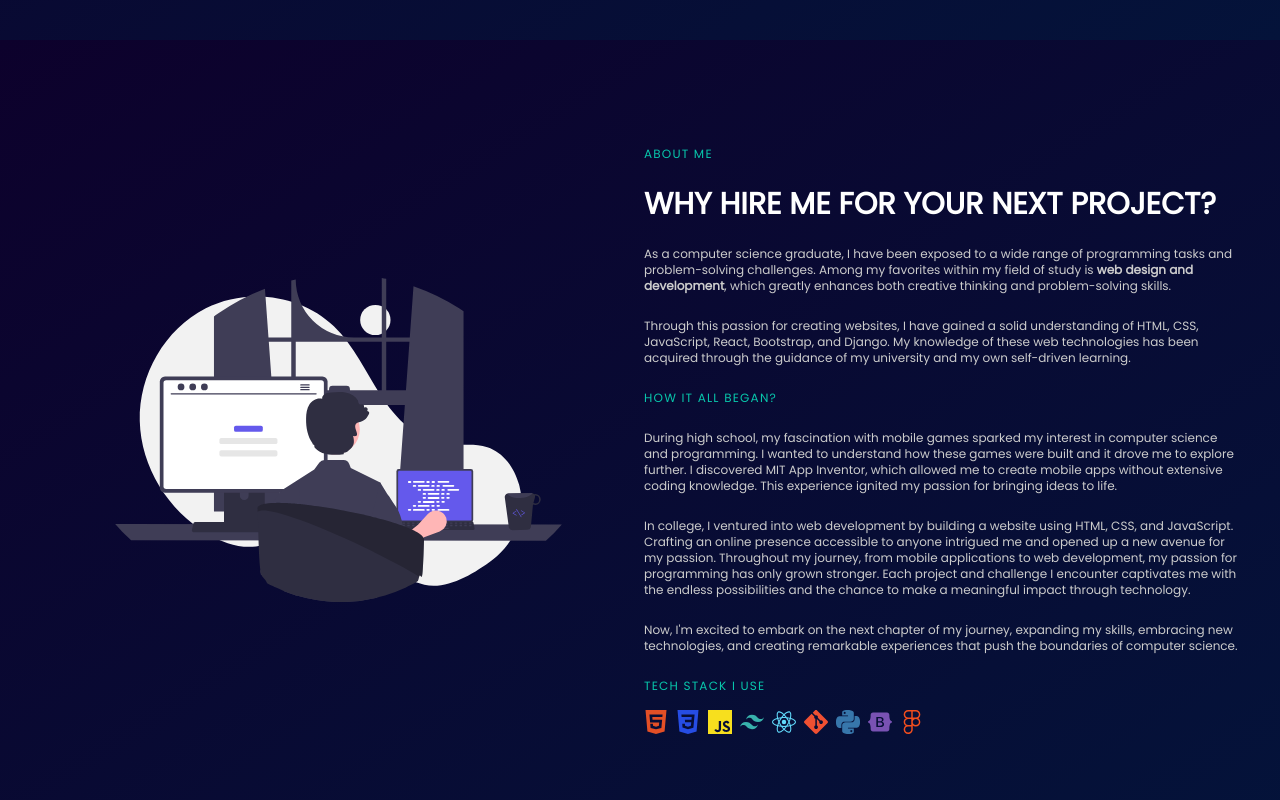
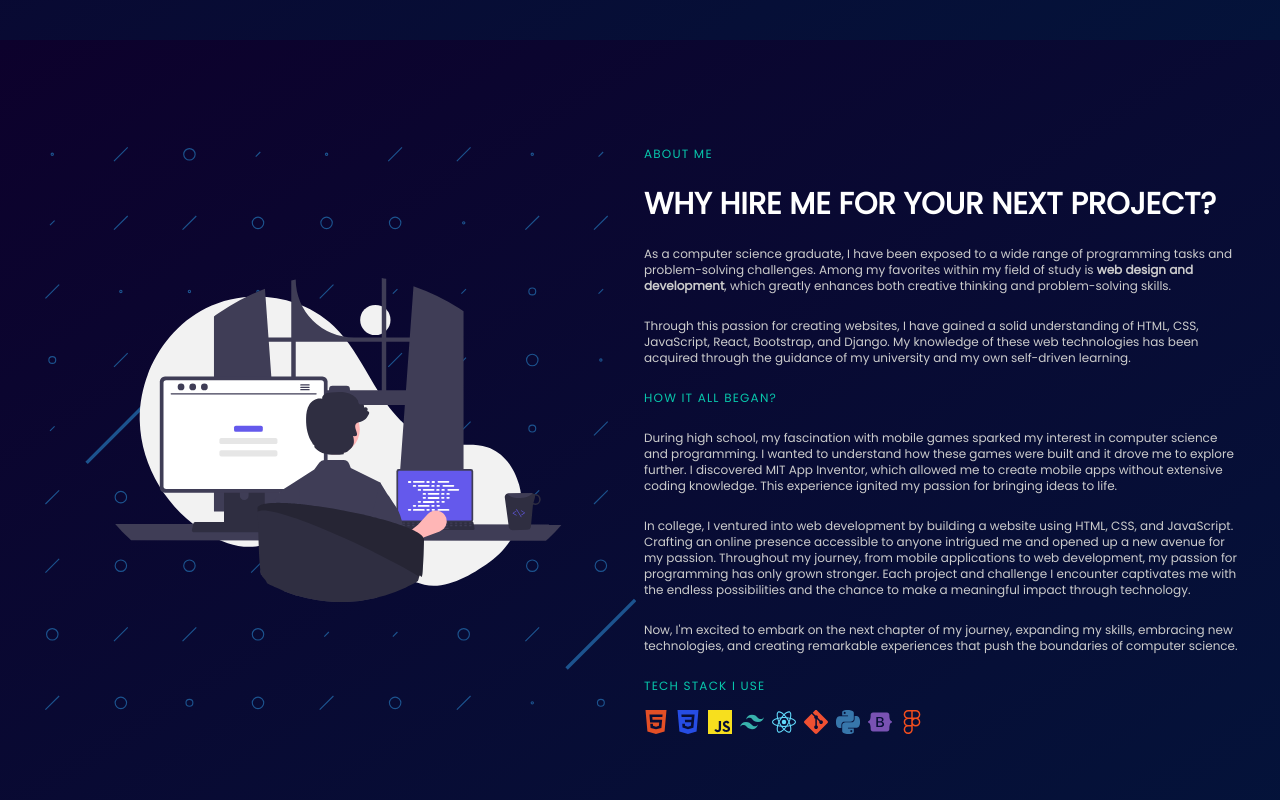
Before and after one commit to civarry/my-portfolio, a React (Vite) app: page / in a window 1280 px wide. Shown: the part 760-1560 px from the top of the page. Built offline with nearby package versions, Linux system fonts and the light colour scheme.

Commit message:
added bg for about

```diff
--- a/src/components/AboutSection.jsx
+++ b/src/components/AboutSection.jsx
@@ -1,5 +1,6 @@
 import React from "react";
 import Programming from "../assets/programming.svg";
+import ttten from "../assets/ttten.svg";
 import {
   SiHtml5,
   SiCss3,
@@ -127,7 +128,16 @@ const AboutSection = ({ aboutRef }) => {
           </div>
         </div>
       </div>
-      <div className="w-full h-full flex-grow flex flex-col justify-center items-center gap-3 lg:w-1/2 lg:items-center lg:justify-center lg:gap-6">
+      <div
+        className="conceal w-full h-full flex-grow flex flex-col justify-center items-center gap-3 lg:w-1/2 lg:items-center lg:justify-center lg:gap-6"
+        style={{
+          backgroundImage: `url(${ttten})`,
+          backgroundRepeat: "no-repeat",
+          backgroundSize: "cover",
+          backgroundPosition: "center",
+          backgroundBlendMode: "soft-light",
+        }}
+      >
         <img
           src={Programming}
           className="conceal object-contain rounded-xl w-full mx-auto md:max-h-72 md:w-3/4 lg:max-h-96 lg:w-5/6 xl:max-h-96 xl:w-3/4 2xl:max-h-96 2xl:w-2/3"
```
Also changed, not shown: src/assets/ttten.svg (added).
